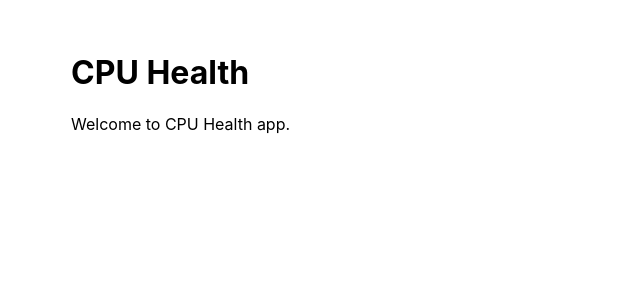
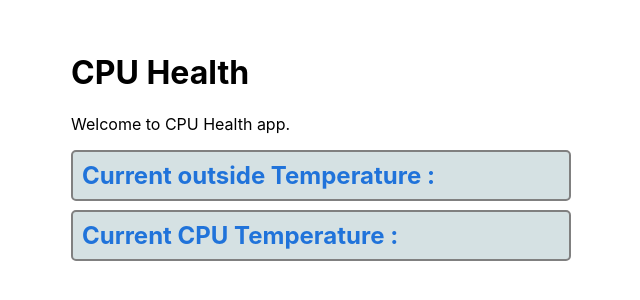
Before and after one commit to vimlesh-singh/cpu-health, an Electron app: page src/index.html in a window 800 px wide. Shown: the whole page, without its empty margins (25-665 px from the left). Drawn offline with Linux system fonts and the light colour scheme.

Commit message:
Added html, style  and js to display outside temp and cpu temp.

```diff
--- a/src/index.css
+++ b/src/index.css
@@ -5,3 +5,24 @@ body {
   max-width: 38rem;
   padding: 2rem;
 }
+.container {
+  display: grid;
+  grid-gap: 9px;
+  min-width: 200px;
+  max-width: 500px;
+}
+.card {
+  border: 2px solid grey;
+  border-radius: 5px;
+  padding: 9px;
+  /* margin-bottom: 10px; */
+  text-overflow: clip;
+  display: grid;
+  align-items: center;
+  background-color: rgba(196, 212, 216, 0.7);
+}
+.card span:first-child {
+  color: rgb(32, 115, 218);
+  font-size: 1.5em;
+  font-weight: bold;
+}
--- a/src/index.html
+++ b/src/index.html
@@ -5,11 +5,24 @@
   <meta charset="UTF-8">
   <title>CPU Health</title>
   <link rel="stylesheet" href="index.css">
+  <script defer src="main.js"></script>
 </head>
 
 <body>
   <h1> CPU Health</h1>
   <p>Welcome to CPU Health app.</p>
+  <div class='container'>
+    <div class='card'>
+      <span>Current outside Temperature :</span>
+      <span id='outside-temperature'></span>
+    </div>
+    <div class='card'>
+      <span>Current CPU Temperature :</span>
+      <span id='cpu-temperature'></span>
+    </div>
+  </div>
+
+
 </body>
 <script>
 
--- /dev/null
+++ b/src/main.js
@@ -0,0 +1,3 @@
+const outsideTemperatureEle = document.getElementById('outside-temperature');
+const cpuTemperatureEle = document.getElementById('cpu-temperature');
+console.log({ outsideTemperatureEle, cpuTemperatureEle });
```
